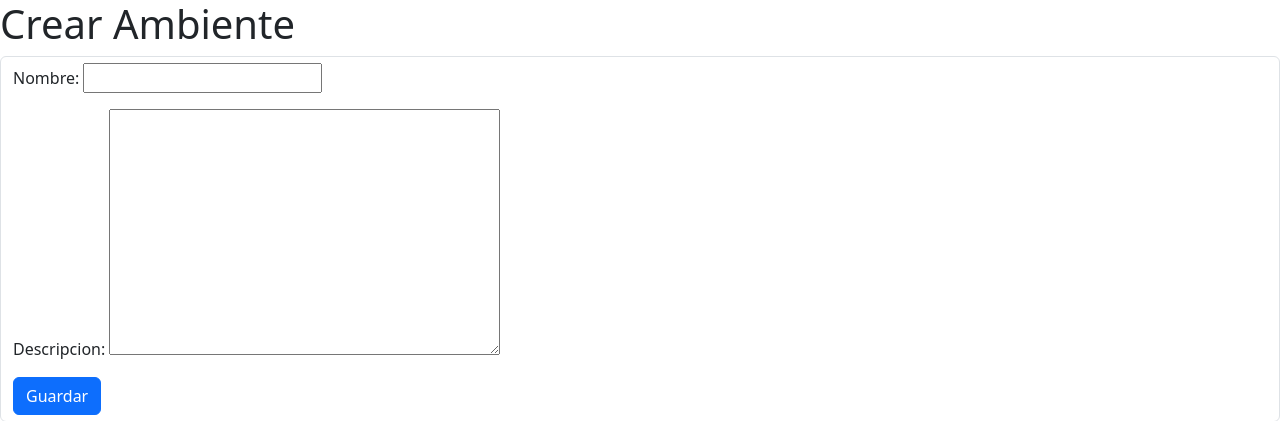
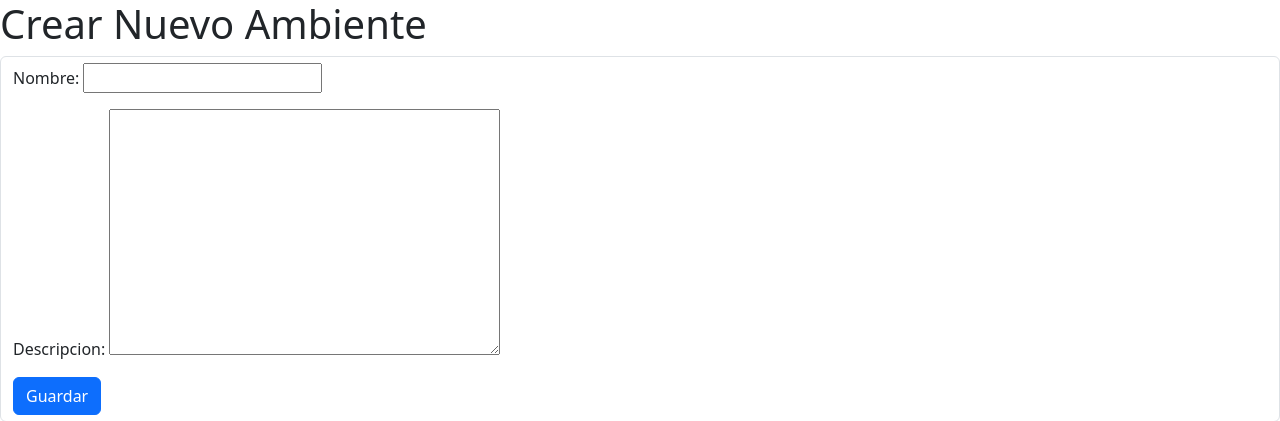
Before and after one commit to everdelgad0/SISarchivos, a Django app: page /estante/createAmbiente/ in a window 1280 px wide. Shown: the top 421 px of the page. Run offline with Django 5.2, Linux system fonts and the light colour scheme.

Commit message:
comprobado 2

```diff
--- a/apps/ambiente/templates/ambiente/create.html
+++ b/apps/ambiente/templates/ambiente/create.html
@@ -1,6 +1,6 @@
 {% extends "base/main.html" %}
 {% block content %}
-    <h1>Crear Ambiente</h1>
+    <h1>Crear Nuevo Ambiente</h1>
     <form class="form-control" ethod="post" enctype="multipart/form-data">
         {% csrf_token %}
         {{ form.as_p }}
```
